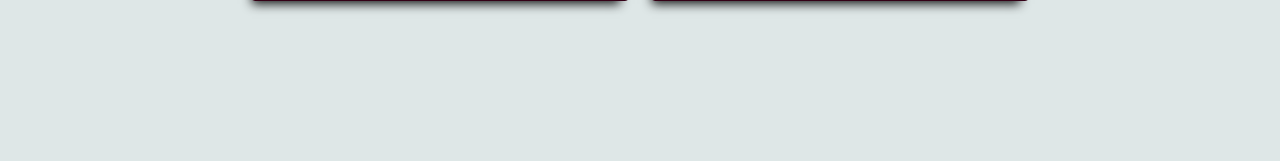
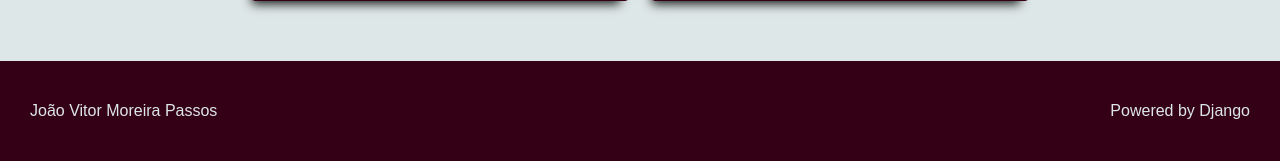
Before and after one commit to JoaoVitorMoreiraPassos/site_de_receitas, a Django app: page / in a window 1280 px wide. Shown: the part 2706-2867 px from the top of the page. Before the commit the page ends 2718 px from the top, so only its background shows below. Run offline with Django 4.2, Linux system fonts and the light colour scheme.

Commit message:
adicionando footer na página principal

```diff
--- a/receitas/static/receitas/css/style.css
+++ b/receitas/static/receitas/css/style.css
@@ -280,7 +280,27 @@ h6 {
     margin-right: 0.5rem;
 }
 
+.main-footer {
+    width: 100%;
+    height: 10rem;
+    display: flex;
+    flex-direction: row;
+    align-items: center;
+    justify-content: space-between;
+    background: var(--lvl7);
+    padding: 3rem;
+    color: var(--lvl5);
+}
 
+.main-footer a {
+    color: var(--color-white);
+    text-decoration: none;
+    transition: all 300ms ease-in-out;
+}
+
+.main-footer a:hover {
+    filter: brightness(.8);
+}
 
 
 
--- a/receitas/templates/receitas/pages/home.html
+++ b/receitas/templates/receitas/pages/home.html
@@ -16,6 +16,7 @@
             </div>
         </main>
     </div>
+    {% include "receitas/partials/footer.html" %}
 
 </body>
 
--- /dev/null
+++ b/receitas/templates/receitas/partials/footer.html
@@ -0,0 +1,8 @@
+<footer class = "main-footer">
+    <div class="developer">
+        <a href="https:/github.com/JoaoVitorMoreiraPassos" target="_blank" rel="noreferrer noopener">João Vitor Moreira Passos</a>
+    </div>
+    <div class="powered">
+        <a href="https://www.djangoproject.com/" target="_blank" rel="noreferrer noopener">Powered by Django</a>
+    </div>
+</footer>
```
